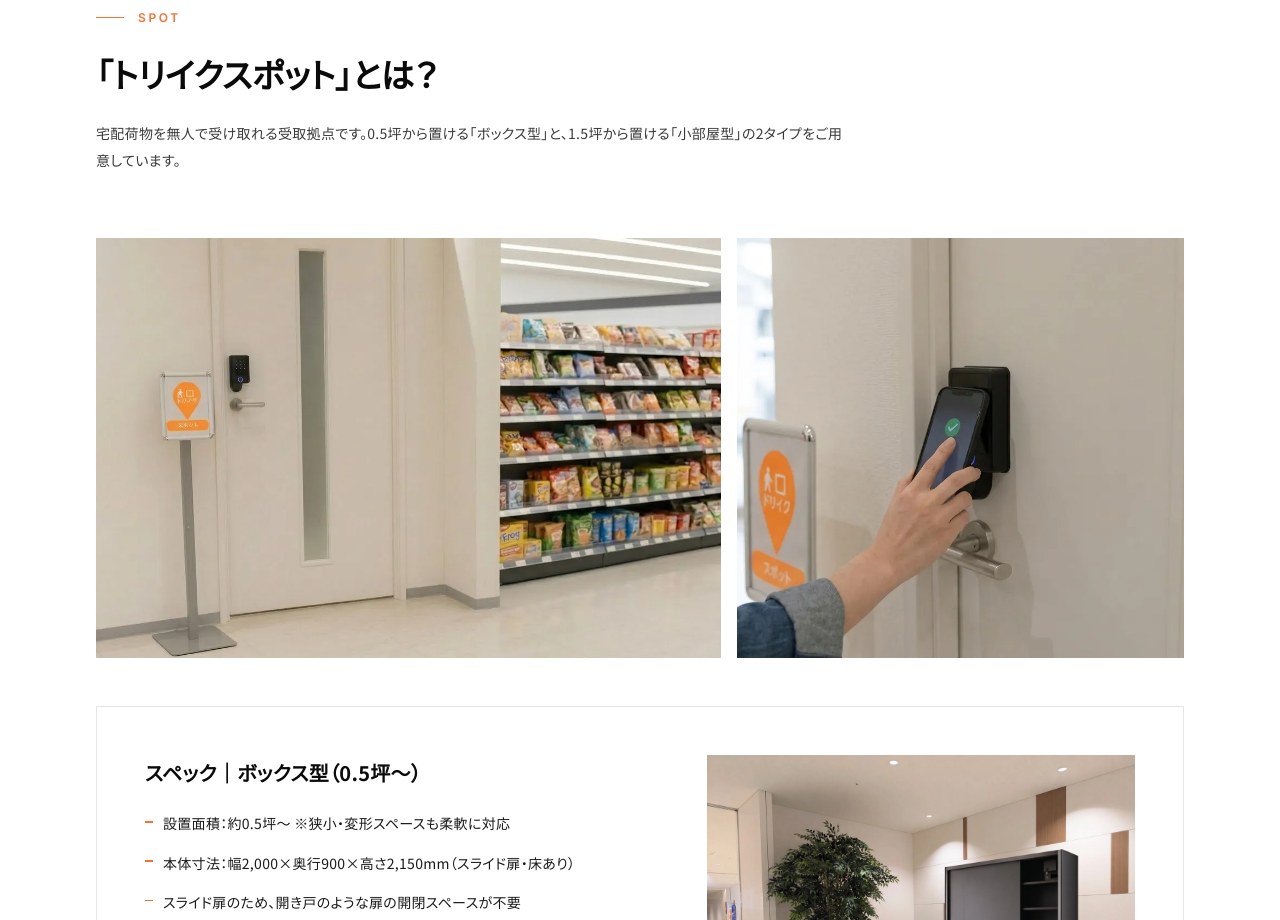
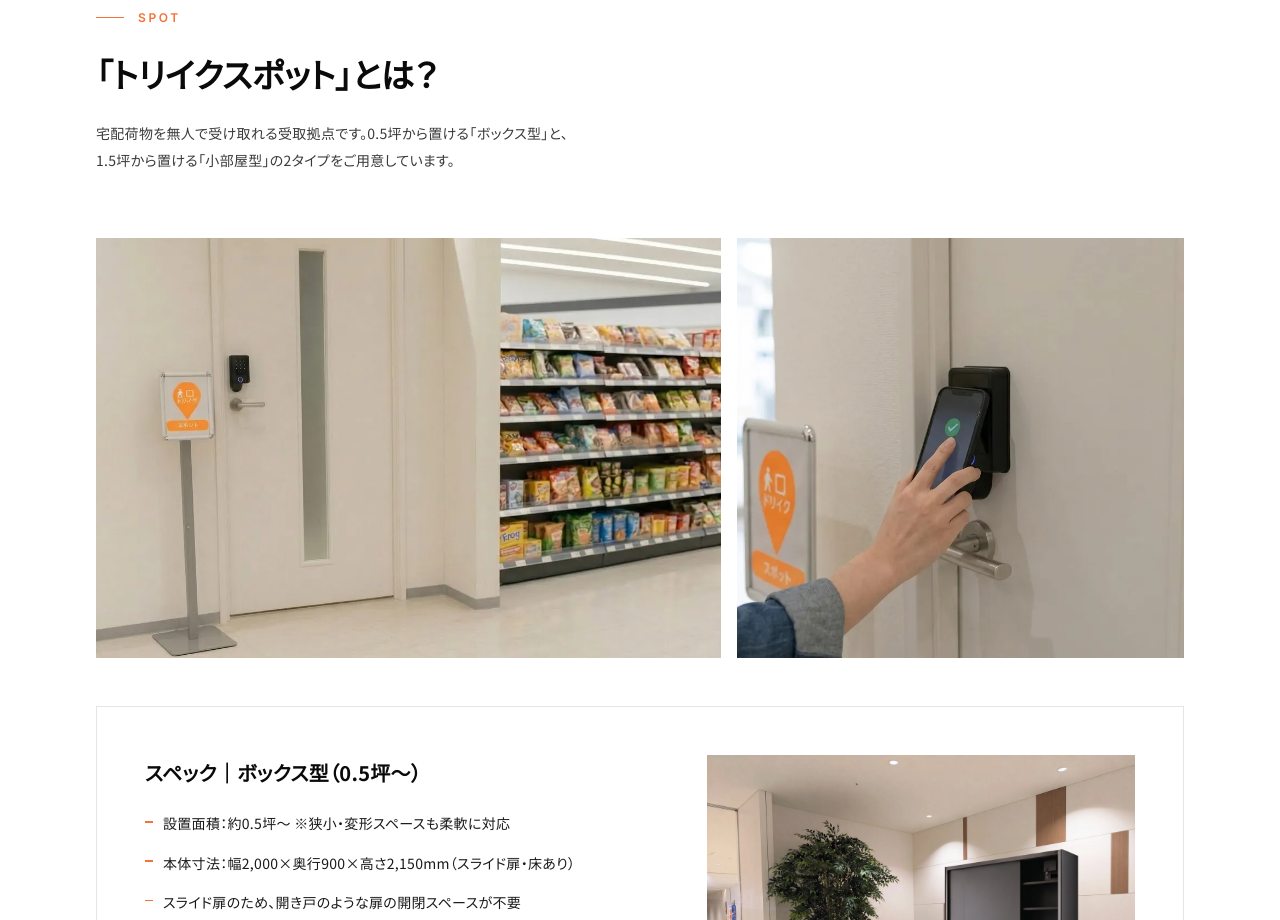
Before and after one commit to everywill-design/toriiku-retail, a plain HTML site: page index.html in a window 1280 px wide. Shown: the part 6780-7700 px from the top of the page. Drawn offline with Linux system fonts and the light colour scheme.

Commit message:
Update index.html

```diff
--- a/index.html
+++ b/index.html
@@ -570,7 +570,7 @@
     <p class="sec-label en">Spot</p>
     <div class="sec-head">
       <h2 class="sec-title-jp">「トリイクスポット」とは？</h2>
-     <p class="sec-desc">宅配荷物を無人で受け取れる受取拠点です。0.5坪から置ける「ボックス型」と、1.5坪から置ける「小部屋型」の2タイプをご用意しています。</p>
+     <p class="sec-desc">宅配荷物を無人で受け取れる受取拠点です。0.5坪から置ける「ボックス型」と、<br>1.5坪から置ける「小部屋型」の2タイプをご用意しています。</p>
     </div>
 
     <div class="product-vis">
```
